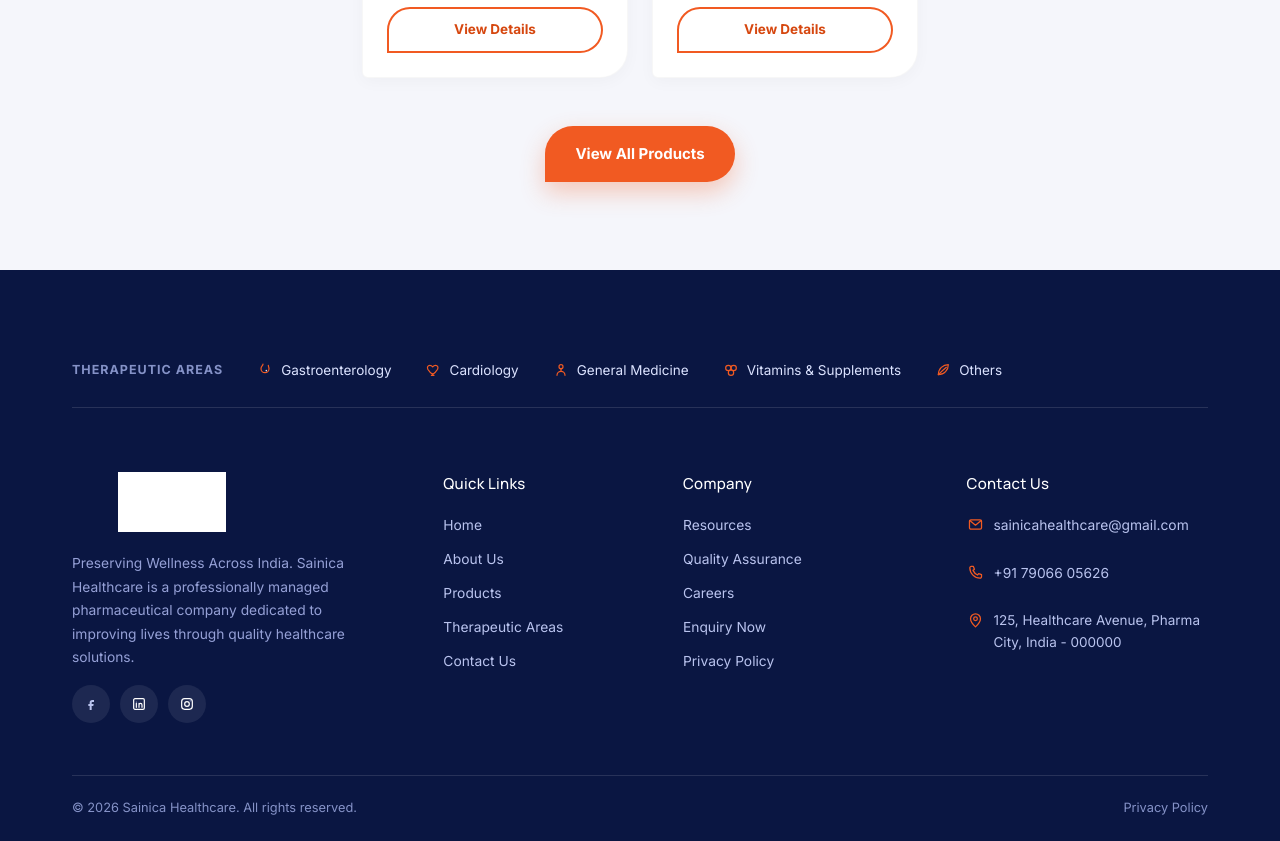
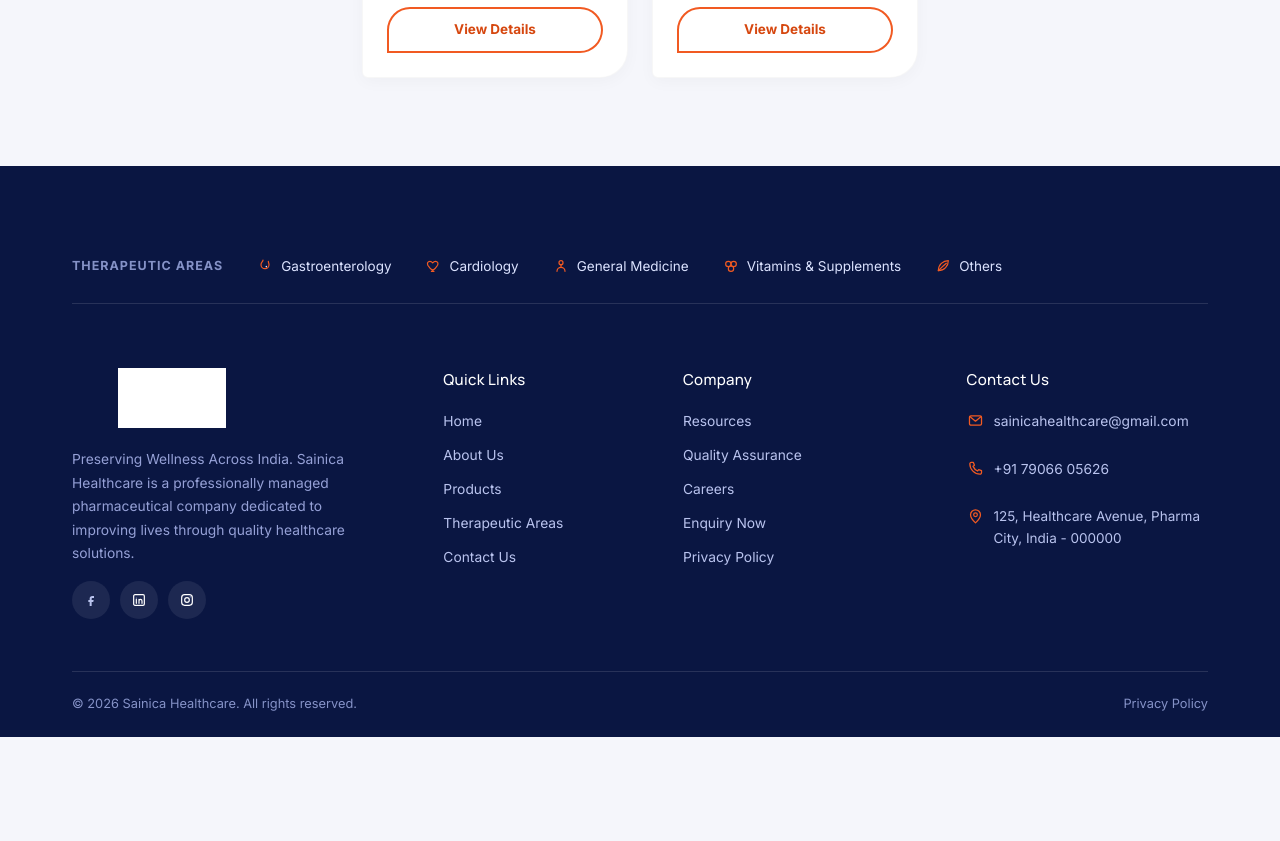
Before and after one commit to jamanrao-beep/sainica-pharma, a Next.js app: page /products in a window 1280 px wide. Shown: the part 2620-3461 px from the top of the page. After the commit the page ends 3357 px from the top, so only its background shows below. Built offline with nearby package versions, Linux system fonts and the light colour scheme.

Commit message:
fix(ui): remove redundant View All Products button from products page

```diff
--- a/app/products/page.tsx
+++ b/app/products/page.tsx
@@ -81,9 +81,6 @@
               </div>
             ))}
           </div>
-          <div className="center mt-48">
-            <Link href="/products" className="btn btn-primary">View All Products</Link>
-          </div>
         </div>
       </section>
 
```
